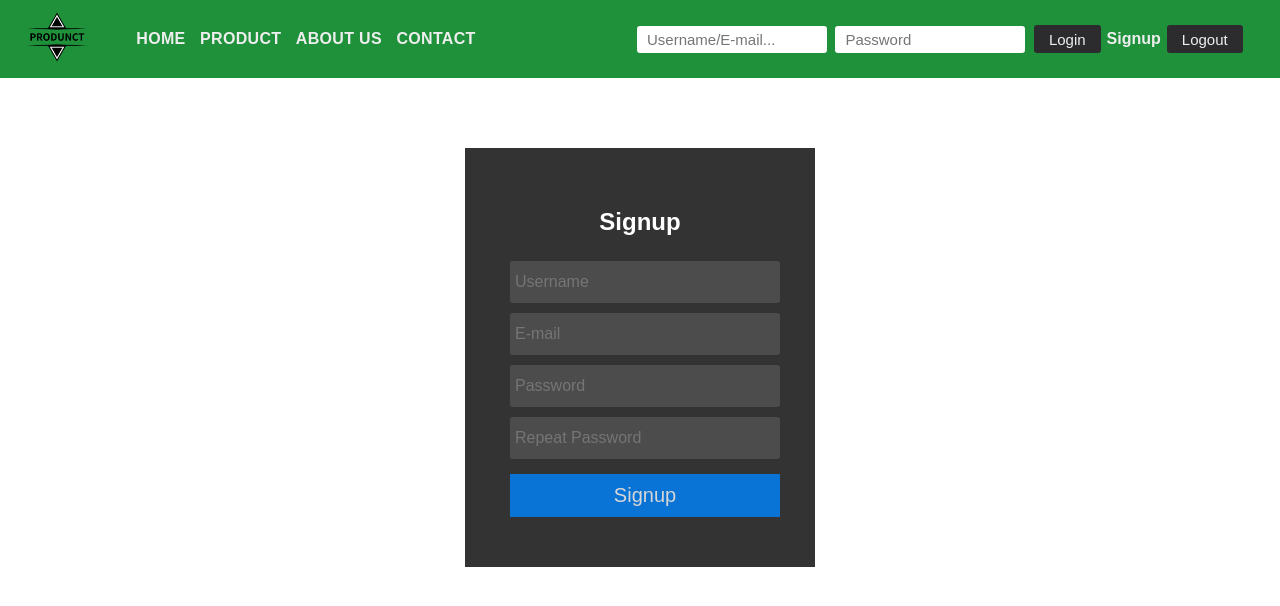
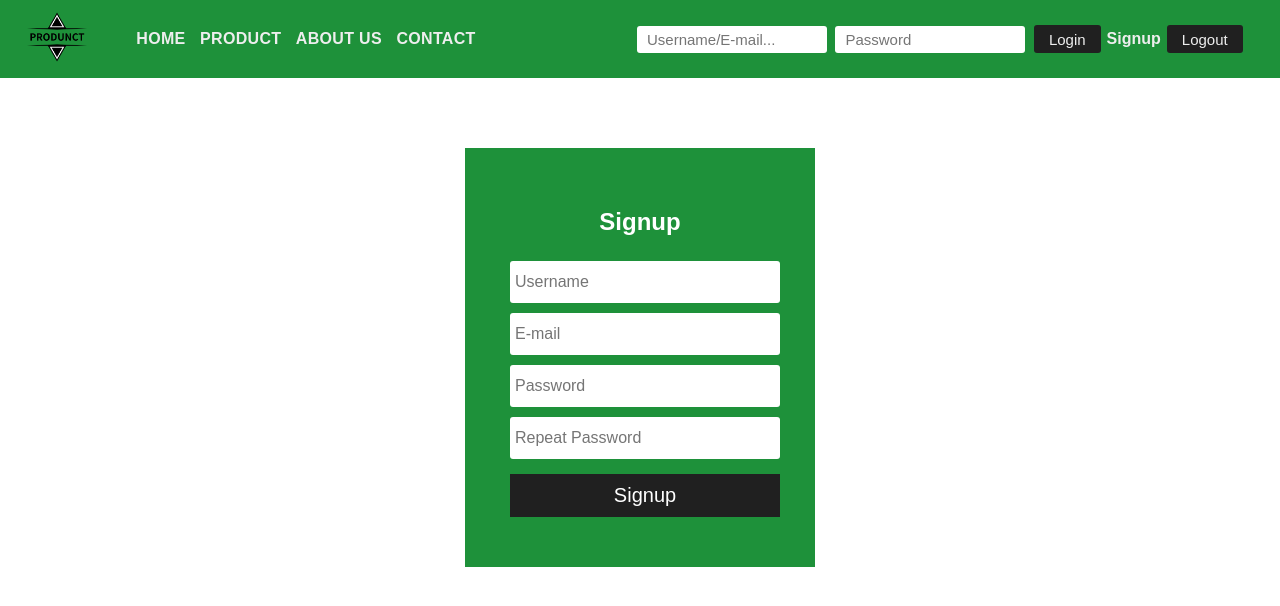
Before and after one commit to zipporia/Product-Management-System, a PHP site: page /signup.php in a window 1280 px wide. Shown: the top 606 px of the page. Run offline with PHP 8.4, Linux system fonts and the light colour scheme.

Commit message:
css color fixed

```diff
--- a/style.css
+++ b/style.css
@@ -50,7 +50,7 @@ ul{
 
 .header-login button{
     color: #eee;
-    background-color: rgb(44, 44, 46);
+    background-color: rgb(32, 32, 32);
     border: none;
     text-decoration: none;
     display: inline-block;
@@ -60,6 +60,9 @@ ul{
     font-size: 15px;
     cursor: pointer;
     margin: auto 2px;
+}
+.header-login button:hover{
+    background-color: rgb(59, 59, 59);
 }
 
 .header-login a{
@@ -80,7 +83,7 @@ input[type=text], [type="password"]{
 }
 
 .wrapper-main{
-    background-color: rgba(0, 0, 0, 0.8);
+    background-color: rgb(30, 145, 58);
     width: 350px;
     margin: 0 auto;
     padding: 40px;
@@ -97,10 +100,10 @@ input[type=text], [type="password"]{
     width: 100%;
     box-sizing: border-box;
     padding: 12px 5px;
-    background: rgba(83, 83, 83, 0.8);
+    color: #fff;
     outline: none;
     border: none;
-    color: #fff;
+    color: rgb(31, 30, 30);
     margin: 5px;
     font-weight: 520;
     font-size: 16px;
@@ -113,13 +116,11 @@ input[type=text], [type="password"]{
     margin: 10px 5px;
     outline: none;
     border: none;
-    background: rgb(0, 132, 255);
+    background-color: rgb(32, 32, 32);
     font-size: 20px;
-    opacity: 0.8;
     color: #fff;
 }
 
 .section-default form button:hover{
-    background:#0265c7;
-    opacity: 0.8;
+    background-color: rgb(59, 59, 59);
 }
```
